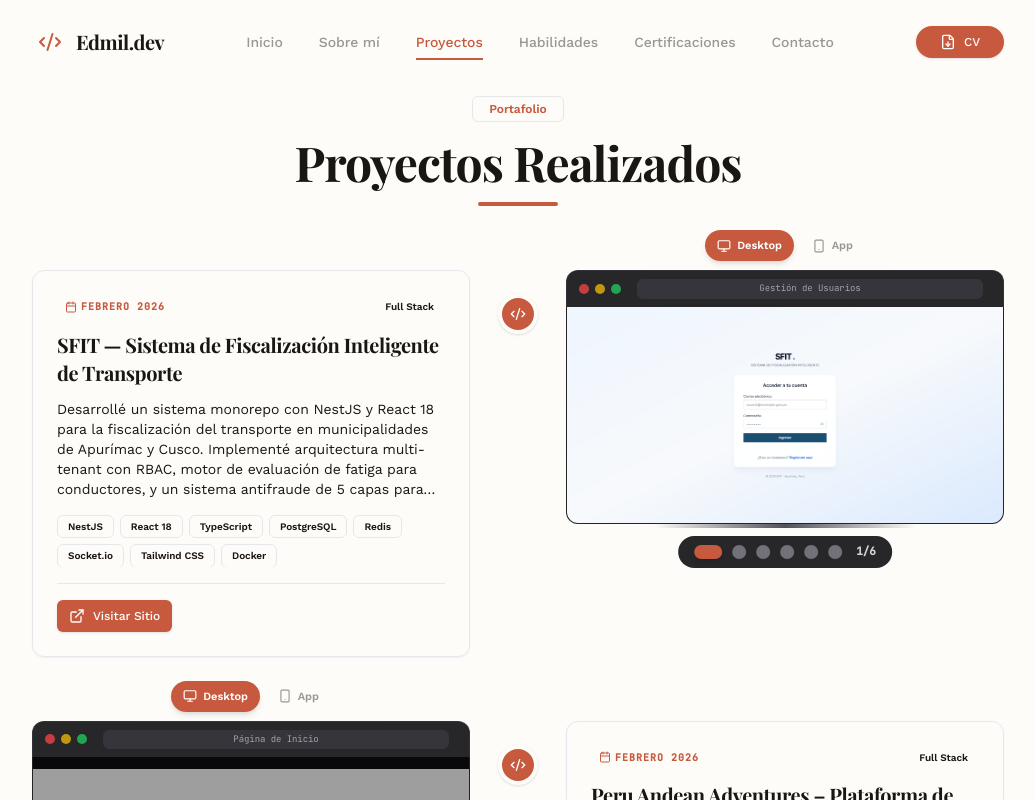
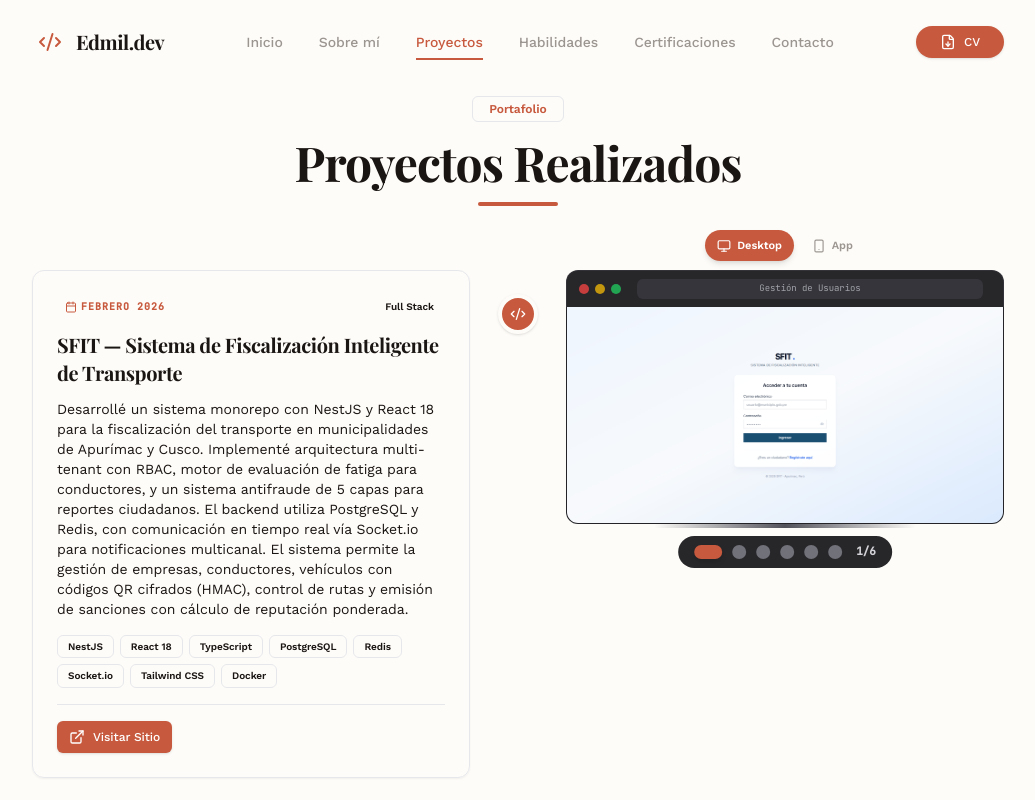
Before and after one commit to milith0kun/PortafolioWorkana, a React (Vite) app: page / in a window 1280 px wide. Both pictures are taken after a click on the button "Proyectos". Shown: the whole page, without its empty margins (122-1157 px from the left). Built offline with nearby package versions, Linux system fonts and the light colour scheme; grey boxes are pictures that could not be loaded.

Commit message:
fix: mostrar descripcion de proyectos y tecnologias de forma completa sin recortes

```diff
--- a/src/components/sections/Experience.jsx
+++ b/src/components/sections/Experience.jsx
@@ -597,11 +597,11 @@ const Experience = ({ onNext }) => {
 
                         <h3 className="text-lg md:text-xl font-bold text-foreground mb-3 font-display">{project.title}</h3>
 
-                        <p className="text-xs md:text-sm text-foreground/70 leading-relaxed mb-4 line-clamp-5 flex-1">
+                        <p className="text-xs md:text-sm text-foreground/70 leading-relaxed mb-4 flex-1">
                           {project.longDescription || project.description}
                         </p>
 
-                        <div className="flex flex-wrap gap-1.5 mb-4 max-h-[52px] overflow-hidden">
+                        <div className="flex flex-wrap gap-1.5 mb-4">
                           {project.technologies.map((tech, idx) => (
                             <Badge key={idx} variant="outline" className="text-[9px] md:text-[10px] bg-background/50 border-border/60">
                               {tech}
```
